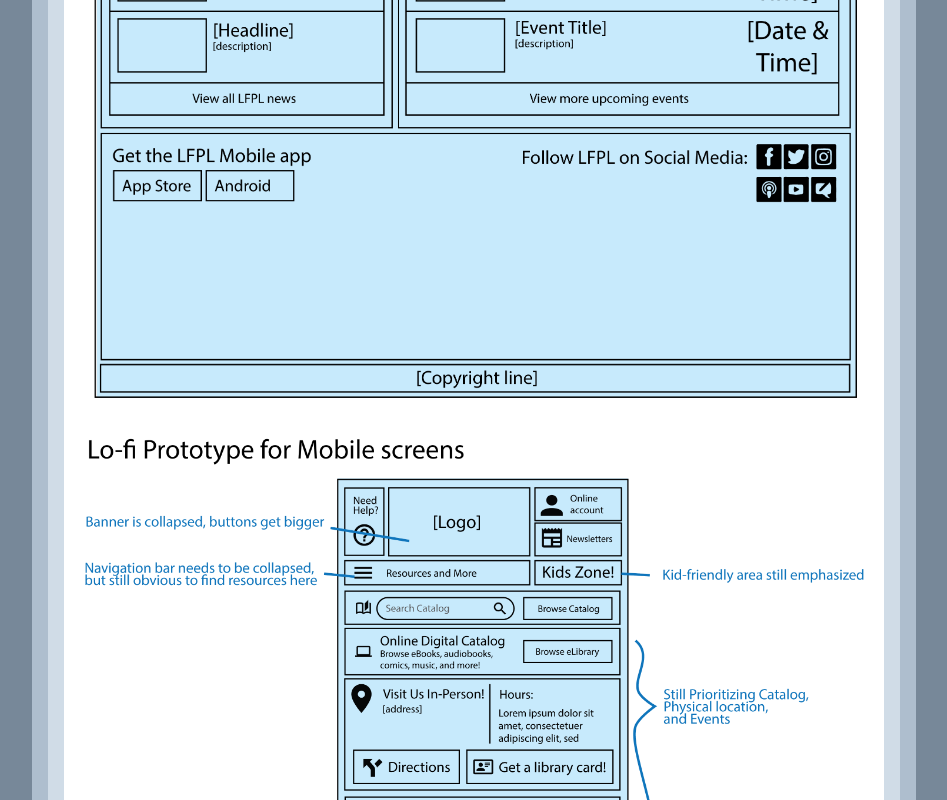
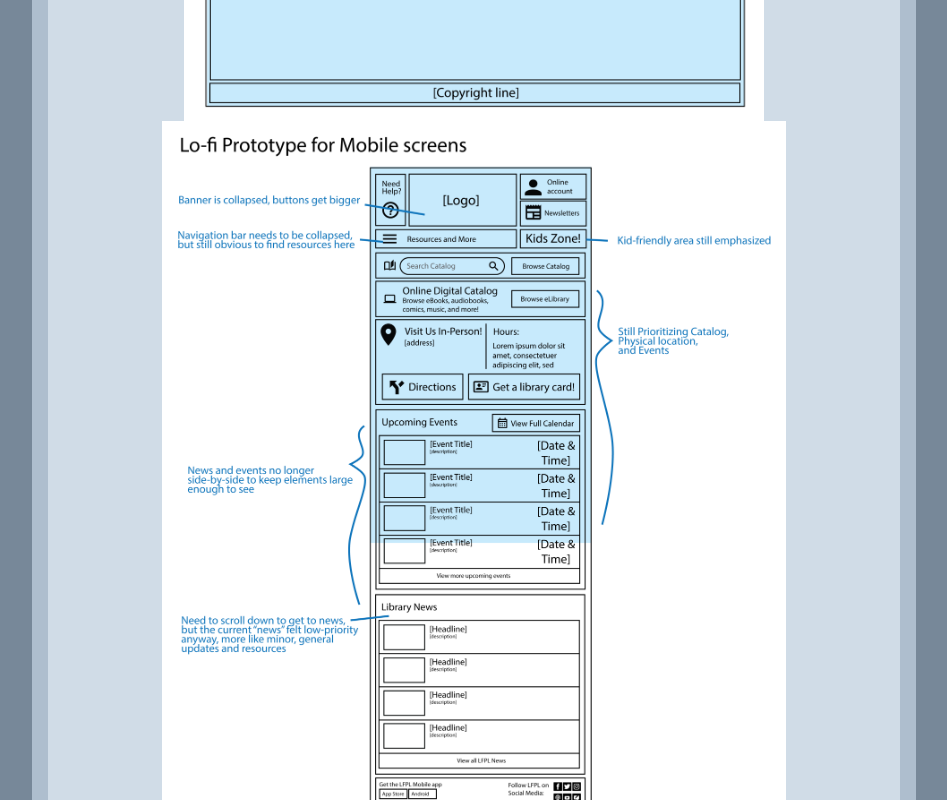
Before and after one commit to trickytiger000/proj2_redesign, a plain HTML site: page index.html in a window 1280 px wide. Shown: the part 4180-4980 px from the top of the page, without its empty margins (316-1263 px from the left). Drawn offline with Linux system fonts and the light colour scheme.

Commit message:
Update index.css

```diff
--- a/index.css
+++ b/index.css
@@ -141,3 +141,10 @@ h5 {
 .big_image {
     width: 80%;
 }
+#lofi_tab {
+    height:90vh;
+
+}
+#lofi_mobile {
+    height:90vh;
+}
```
